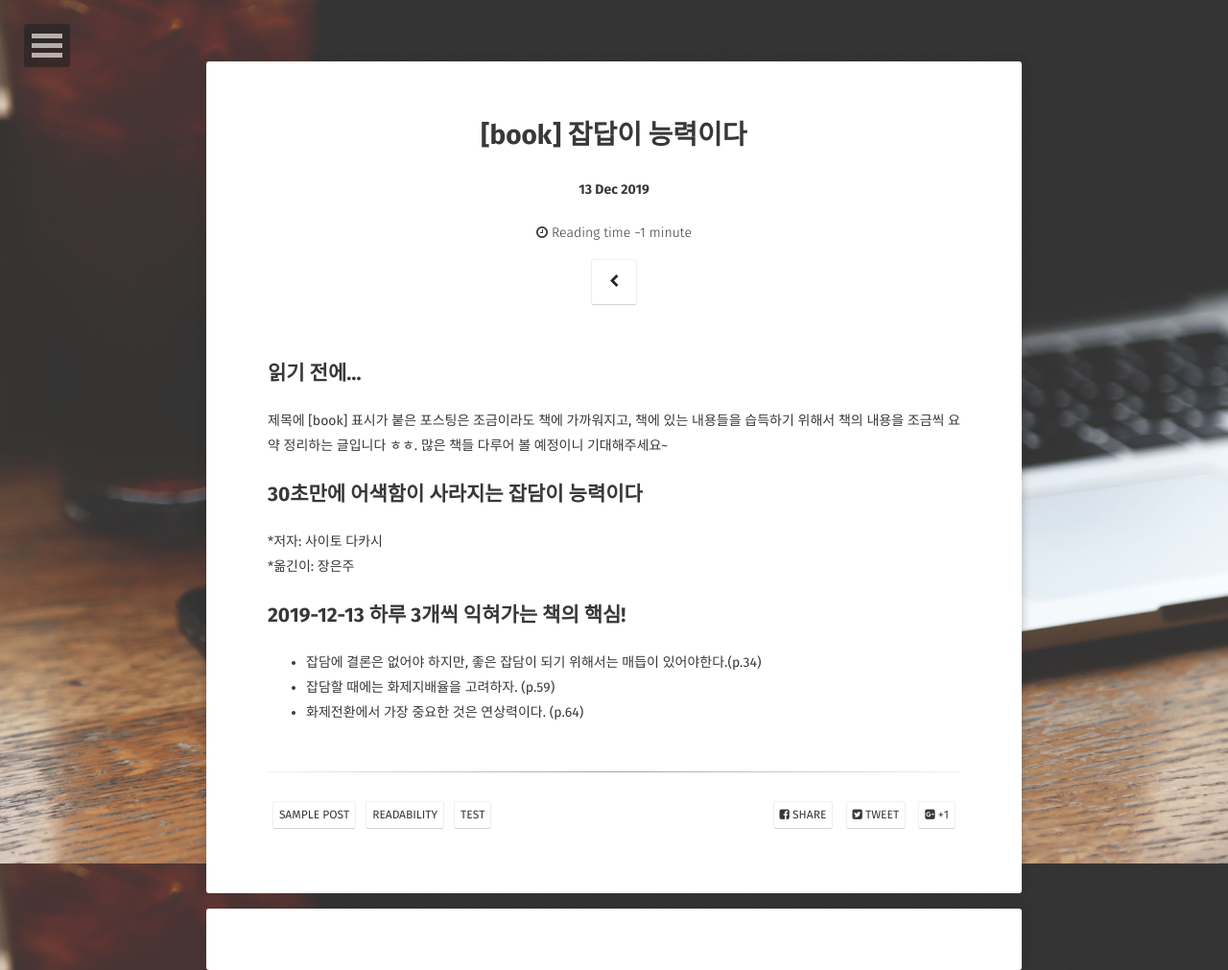
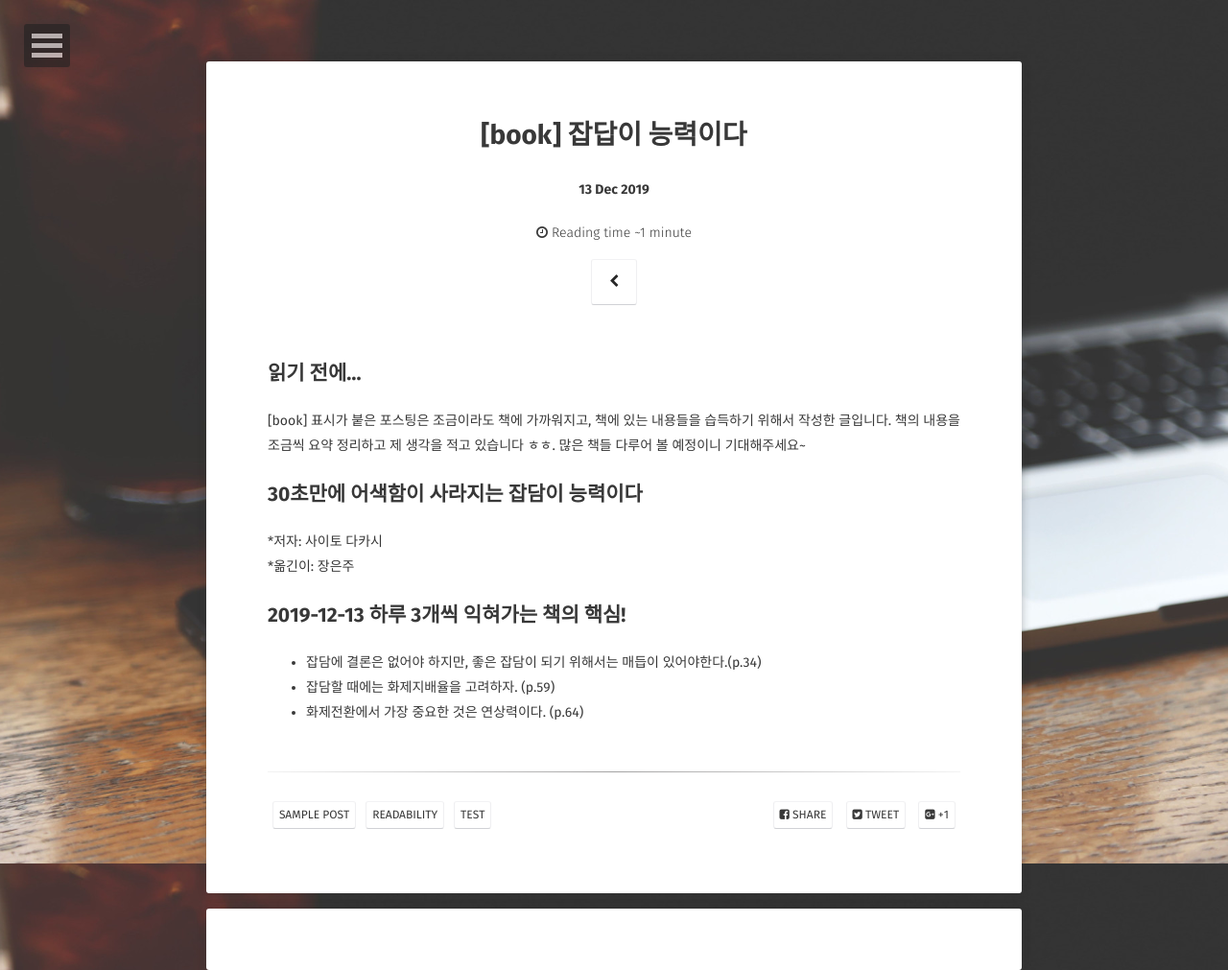
Before and after one commit to plan5886/plan5886.github.io, a Jekyll site: the page built from _posts/2019-12-13-[book]cheat.md, in a window 1280 px wide. Shown: the whole page at 96% size. Built offline with Jekyll 4.4.1, drawn with Linux system fonts in a browser that asks for light colours; some web fonts are replaced; comment, search, counter and statistics services are not loaded.

Commit message:
Update 2019-12-13-[book]cheat.md

```diff
--- a/_posts/2019-12-13-[book]cheat.md
+++ b/_posts/2019-12-13-[book]cheat.md
@@ -8,7 +8,7 @@ comments: true
 ---
 
 ## 읽기 전에...
-제목에 [book] 표시가 붙은 포스팅은 조금이라도 책에 가까워지고, 책에 있는 내용들을 습득하기 위해서 책의 내용을 조금씩 요약 정리하는 글입니다 ㅎㅎ. 많은 책들 다루어 볼 예정이니 기대해주세요~
+[book] 표시가 붙은 포스팅은 조금이라도 책에 가까워지고, 책에 있는 내용들을 습득하기 위해서 작성한 글입니다. 책의 내용을 조금씩 요약 정리하고 제 생각을 적고 있습니다 ㅎㅎ. 많은 책들 다루어 볼 예정이니 기대해주세요~
 
 ## 30초만에 어색함이 사라지는 잡담이 능력이다
 *저자: 사이토 다카시 <br>
```
